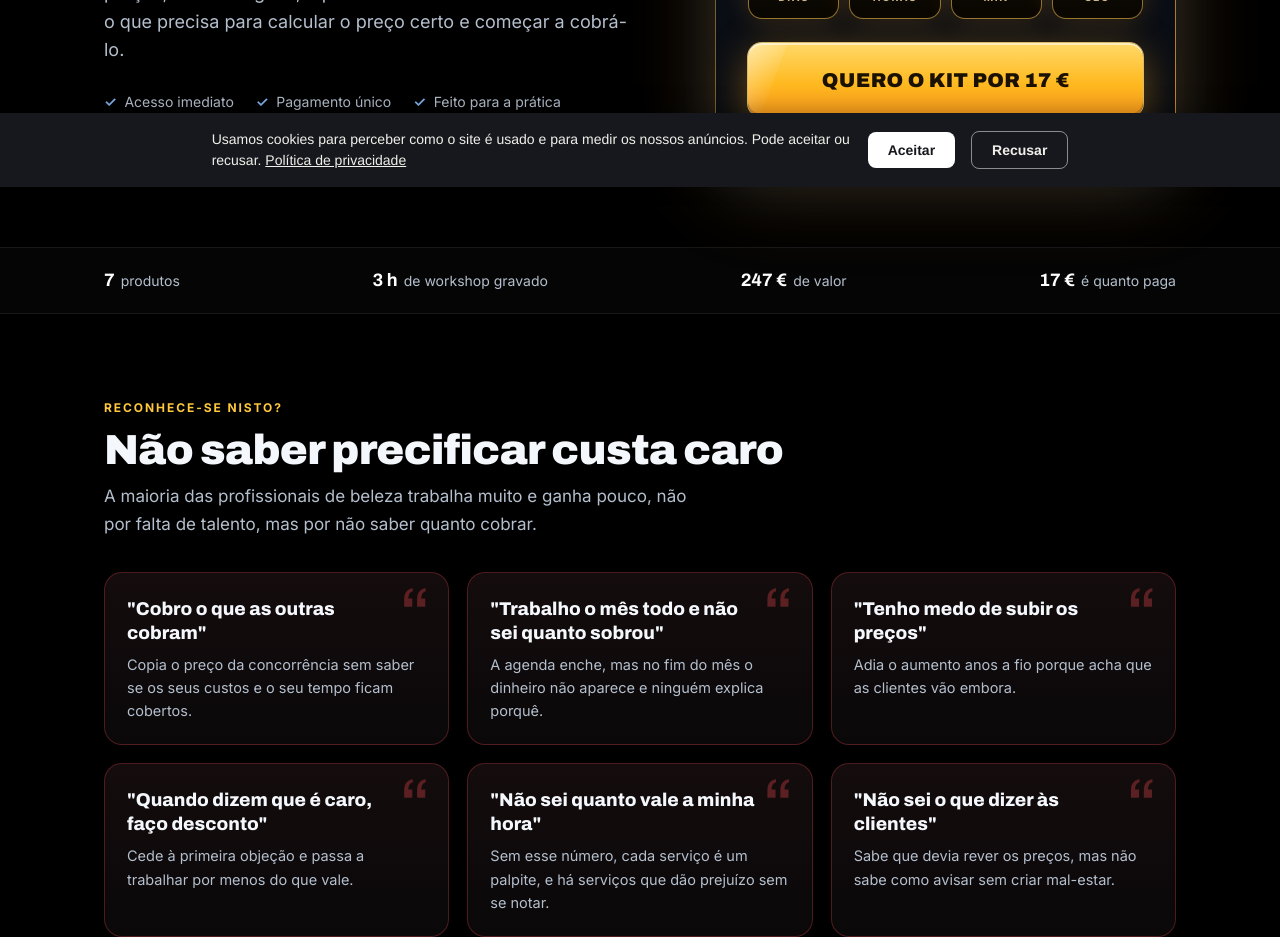
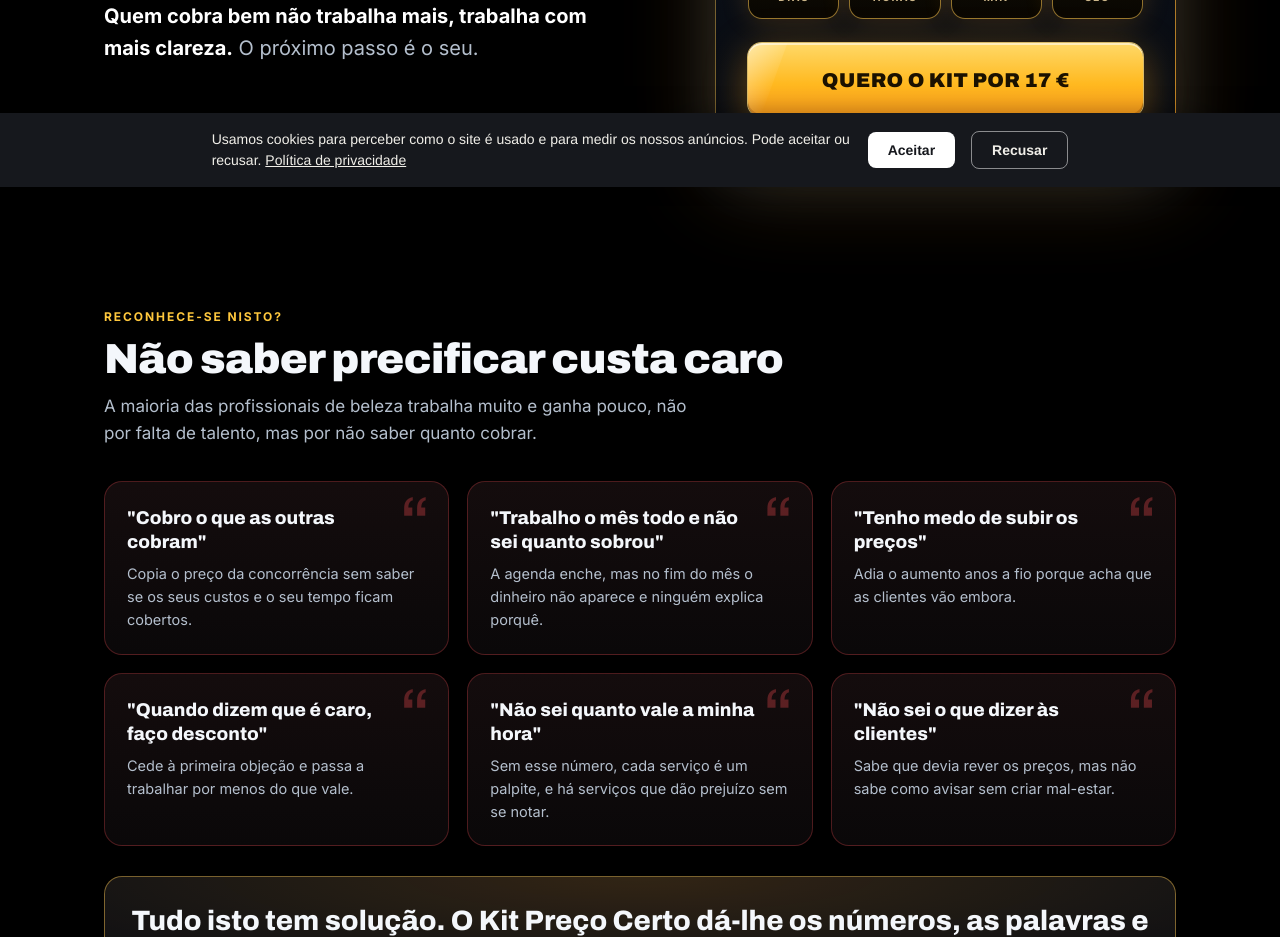
Before and after one commit to jonasdasilva281-stack/https-jonasdasilva281-stack.github.io-, a plain HTML site: page kit-preco-certo/index.html in a window 1280 px wide. Shown: the part 613-1550 px from the top of the page. Drawn offline with Linux system fonts and the light colour scheme.

Commit message:
Black Friday: hero simplificado, tira faixa de números, frase no hero
Co-Authored-By: Claude Sonnet 5.5 <noreply@anthropic.com>
Claude-Session: https://claude.ai/code/session_01GxBHDtRSzCoHLhd2LQtSv6

```diff
--- a/kit-preco-certo/index.html
+++ b/kit-preco-certo/index.html
@@ -69,7 +69,8 @@
   @keyframes ponto{0%{box-shadow:0 0 0 0 rgba(255,200,60,.7)}70%,100%{box-shadow:0 0 0 10px rgba(255,200,60,0)}}
   .hero h1{font-family:var(--display);font-weight:900;font-size:clamp(34px,5vw,58px);line-height:1.05;letter-spacing:-.02em;margin:0 0 18px}
   .hero h1 em{font-style:normal;background:linear-gradient(120deg,#FFE08A,#FFA81F);-webkit-background-clip:text;background-clip:text;color:transparent}
-  .hero .lead{color:var(--soft);font-size:18px;max-width:540px}
+  .hero .lead{color:var(--soft);font-size:20px;max-width:520px}
+  .hero .lead strong{color:#fff}
   .hero .mini{display:flex;flex-wrap:wrap;gap:8px 22px;margin-top:26px;font-size:14px;color:var(--soft)}
   .hero .mini span::before{content:"✓";color:var(--blue-light);font-weight:800;margin-right:8px}
 
@@ -255,8 +256,7 @@
     <section class="hero" id="topo">
       <div>
         <h1>7 produtos para acertar nos preços. <em>Por 17 €</em>, só até 30 de novembro.</h1>
-        <p class="lead">O Kit Preço Certo junta o workshop, a calculadora, a tabela de preços, as mensagens, o plano de 7 dias e dois bónus. É tudo o que precisa para calcular o preço certo e começar a cobrá-lo.</p>
-        <div class="mini"><span>Acesso imediato</span><span>Pagamento único</span><span>Feito para a prática</span></div>
+        <p class="lead"><strong>Quem cobra bem não trabalha mais, trabalha com mais clareza.</strong> O próximo passo é o seu.</p>
       </div>
 
       <aside class="painel" id="painel">
@@ -281,14 +281,6 @@
     </section>
   </div>
 
-  <div class="faixa rv">
-    <div class="wrap">
-      <span><b>7</b>produtos</span>
-      <span><b>3 h</b>de workshop gravado</span>
-      <span><b>247 €</b>de valor</span>
-      <span><b>17 €</b>é quanto paga</span>
-    </div>
-  </div>
 
   <div class="wrap">
     <section class="sec">
@@ -451,7 +443,6 @@
         <div class="selos"><span>Acesso imediato</span><span>Pagamento único</span><span>Para usar já esta semana</span></div>
       </div>
 
-      <p class="fim rv"><strong>Quem cobra bem não trabalha mais, trabalha com mais clareza.</strong> O próximo passo é o seu.</p>
     </div>
   </section>
 </main>
```
